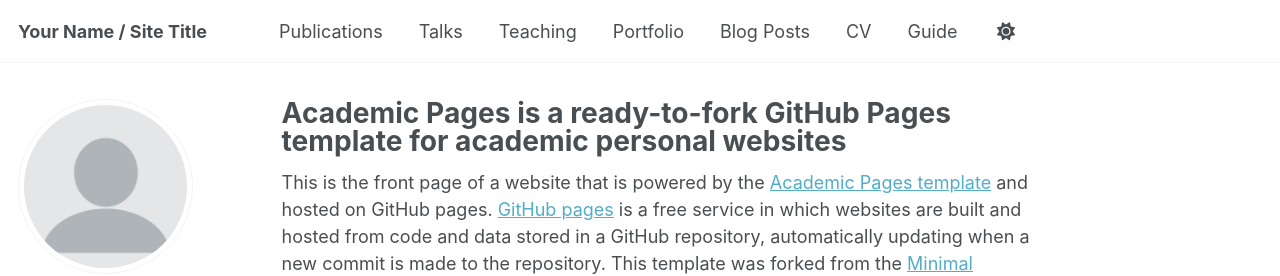
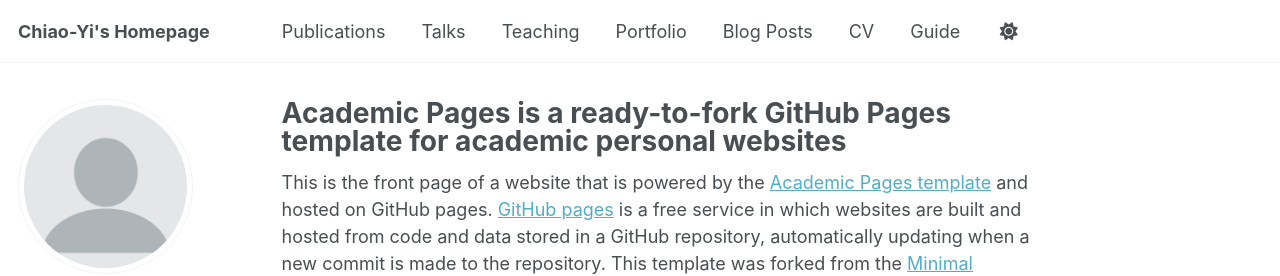
Before and after one commit to chiaoyiwang0424/chiaoyiwang0424.github.io, a Jekyll site: the page built from _pages/about.md, in a window 1280 px wide. Shown: the top 276 px of the page. Built offline with Jekyll 4.4.1, drawn with Linux system fonts in a browser that asks for light colours; some web fonts are replaced.

Commit message:
Update _config.yml
revise title name

```diff
--- a/_config.yml
+++ b/_config.yml
@@ -9,7 +9,7 @@
 # Basic Site Settings
 locale                   : "en-US"
 site_theme               : "default"
-title                    : "Your Name / Site Title"
+title                    : "Chiao-Yi's Homepage"
 title_separator          : "-"
 name                     : &name "Your Name"
 description              : &description "personal description"
```
